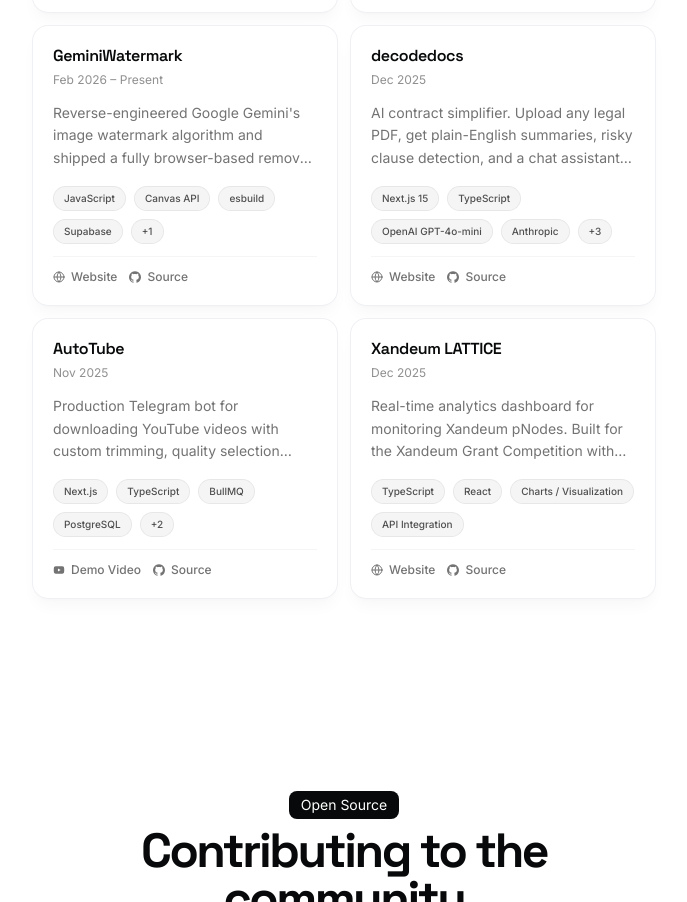
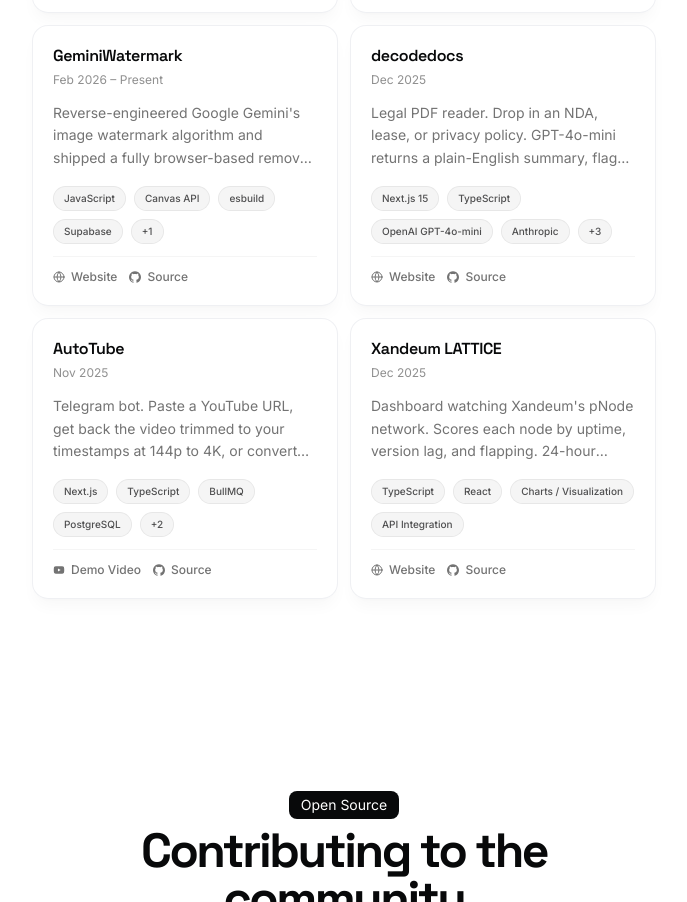
Before and after one commit to tanayyo1/Portfolio, a Next.js app: page / in a window 1280 px wide. Shown: the part 2110-3012 px from the top of the page, without its empty margins (296-983 px from the left). Built offline with nearby package versions, Linux system fonts and the light colour scheme.

Commit message:
fix: rewrite decodedocs, AutoTube, Xandeum descriptions without slop

```diff
--- a/src/data/resume.tsx
+++ b/src/data/resume.tsx
@@ -204,7 +204,7 @@
       dates: "Dec 2025",
       active: true,
       description:
-        "AI contract simplifier. Upload any legal PDF, get plain-English summaries, risky clause detection, and a chat assistant that answers follow-up questions. Auto-detects document type (NDAs, leases, employment contracts, privacy policies).",
+        "Legal PDF reader. Drop in an NDA, lease, or privacy policy. GPT-4o-mini returns a plain-English summary, flags the clauses worth worrying about, and answers follow-ups in a chat. Anthropic is the fallback when OpenAI rate-limits.",
       technologies: [
         "Next.js 15",
         "TypeScript",
@@ -235,7 +235,7 @@
       dates: "Nov 2025",
       active: true,
       description:
-        "Production Telegram bot for downloading YouTube videos with custom trimming, quality selection (144p to 4K), and MP3 conversion. Async job queue with BullMQ + PostgreSQL for tracking. yt-dlp under the hood.",
+        "Telegram bot. Paste a YouTube URL, get back the video trimmed to your timestamps at 144p to 4K, or converted to MP3. BullMQ and Postgres run the job queue. yt-dlp does the downloads.",
       technologies: [
         "Next.js",
         "TypeScript",
@@ -265,7 +265,7 @@
       dates: "Dec 2025",
       active: true,
       description:
-        "Real-time analytics dashboard for monitoring Xandeum pNodes. Built for the Xandeum Grant Competition with per-node risk engine (uptime, version status, flapping detection), 24-hour health score trends, and geographic distribution map.",
+        "Dashboard watching Xandeum's pNode network. Scores each node by uptime, version lag, and flapping. 24-hour health trends and a world map of node locations. Grant competition submission.",
       technologies: [
         "TypeScript",
         "React",
```
